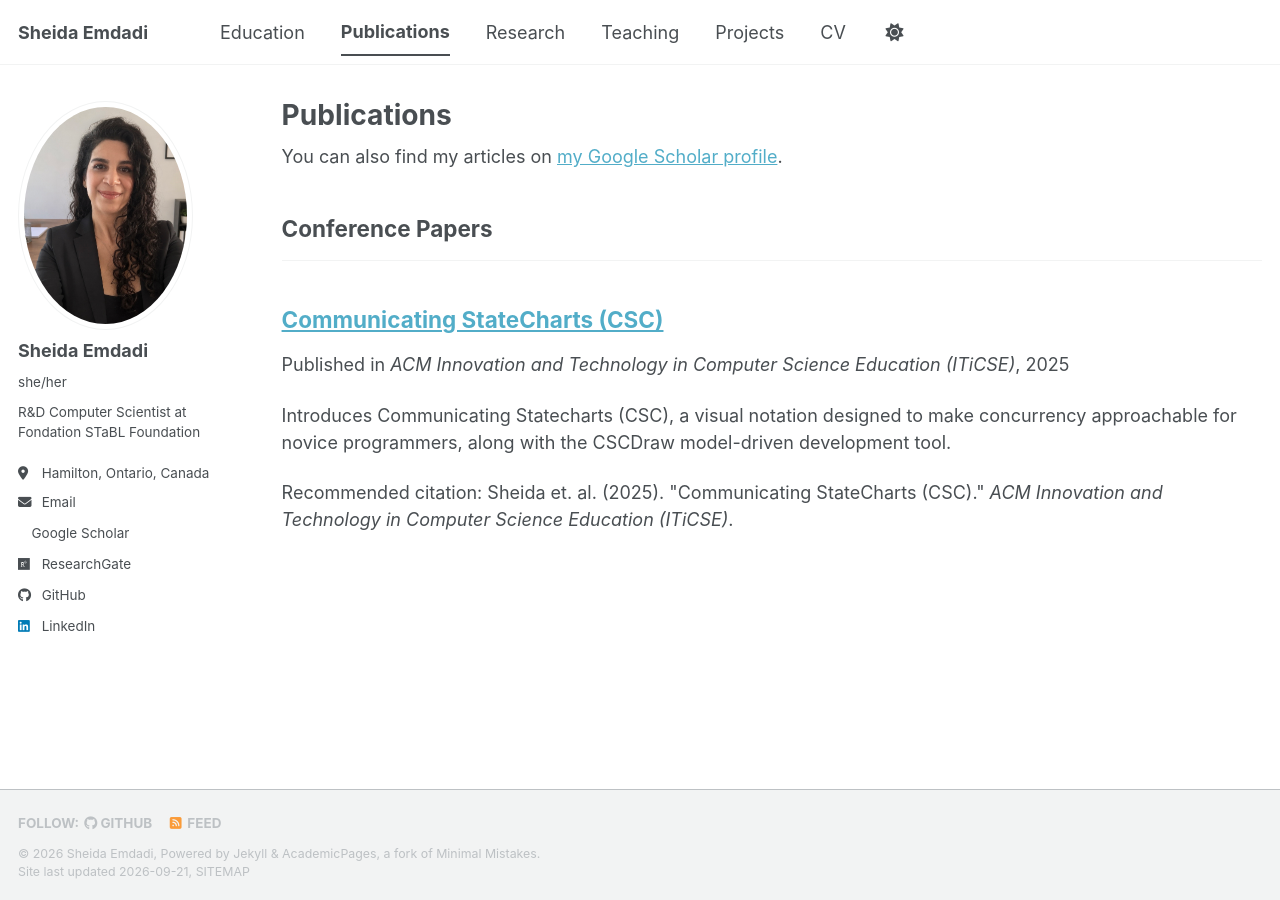
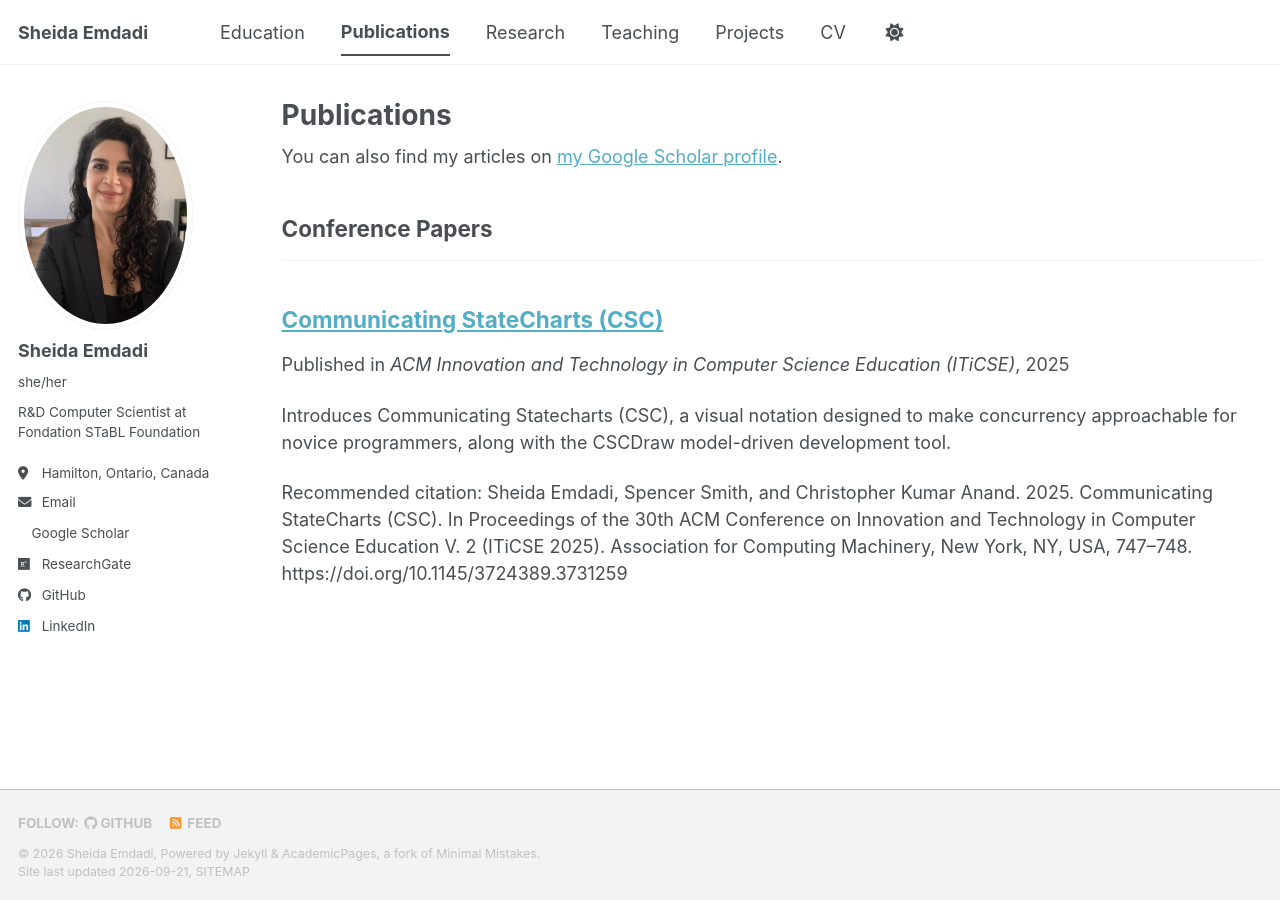
Before and after one commit to SheidaEmdadi/SheidaEmdadi.github.io, a Jekyll site: the page built from _pages/publications.html, in a window 1280 px wide. Built offline with Jekyll 4.4.1, drawn with Linux system fonts in a browser that asks for light colours; a style sheet for code colours, icons or effects is not loaded.

Commit message:
Added acm ref

```diff
--- a/_publications/2025-03-01-communicating-statecharts-csc.md
+++ b/_publications/2025-03-01-communicating-statecharts-csc.md
@@ -2,11 +2,13 @@
 title: "Communicating StateCharts (CSC)"
 collection: publications
 category: conferences
-permalink: /https://www.researchgate.net/publication/392794716_Communicating_StateCharts_CSC
+permalink: https://dl.acm.org/doi/abs/10.1145/3724389.3731259
 excerpt: 'Introduces Communicating Statecharts (CSC), a visual notation designed to make concurrency approachable for novice programmers, along with the CSCDraw model-driven development tool.'
 date: 2025-03-01
 venue: 'ACM Innovation and Technology in Computer Science Education (ITiCSE)'
-citation: 'Sheida et. al. (2025). &quot;Communicating StateCharts (CSC).&quot; <i>ACM Innovation and Technology in Computer Science Education (ITiCSE)</i>.'
+citation: 'Sheida Emdadi, Spencer Smith, and Christopher Kumar Anand. 2025. Communicating StateCharts (CSC). In Proceedings of the 30th ACM Conference on Innovation and Technology in Computer Science Education V. 2 (ITiCSE 2025). Association for Computing Machinery, New York, NY, USA, 747–748. https://doi.org/10.1145/3724389.3731259'
 ---
 
 Communicating Statecharts (CSC) is a visual paradigm that aims to simplify concurrency to the level that even novice programmers can learn and use it. This work also introduces CSCDraw, a visual model-driven development (MDD) tool built to support CSC.
+
+Link to paper: [https://dl.acm.org/doi/abs/10.1145/3724389.3731259](https://dl.acm.org/doi/abs/10.1145/3724389.3731259)
```
Also changed, not shown: README.md (+0 -13 lines), 1 other file.
